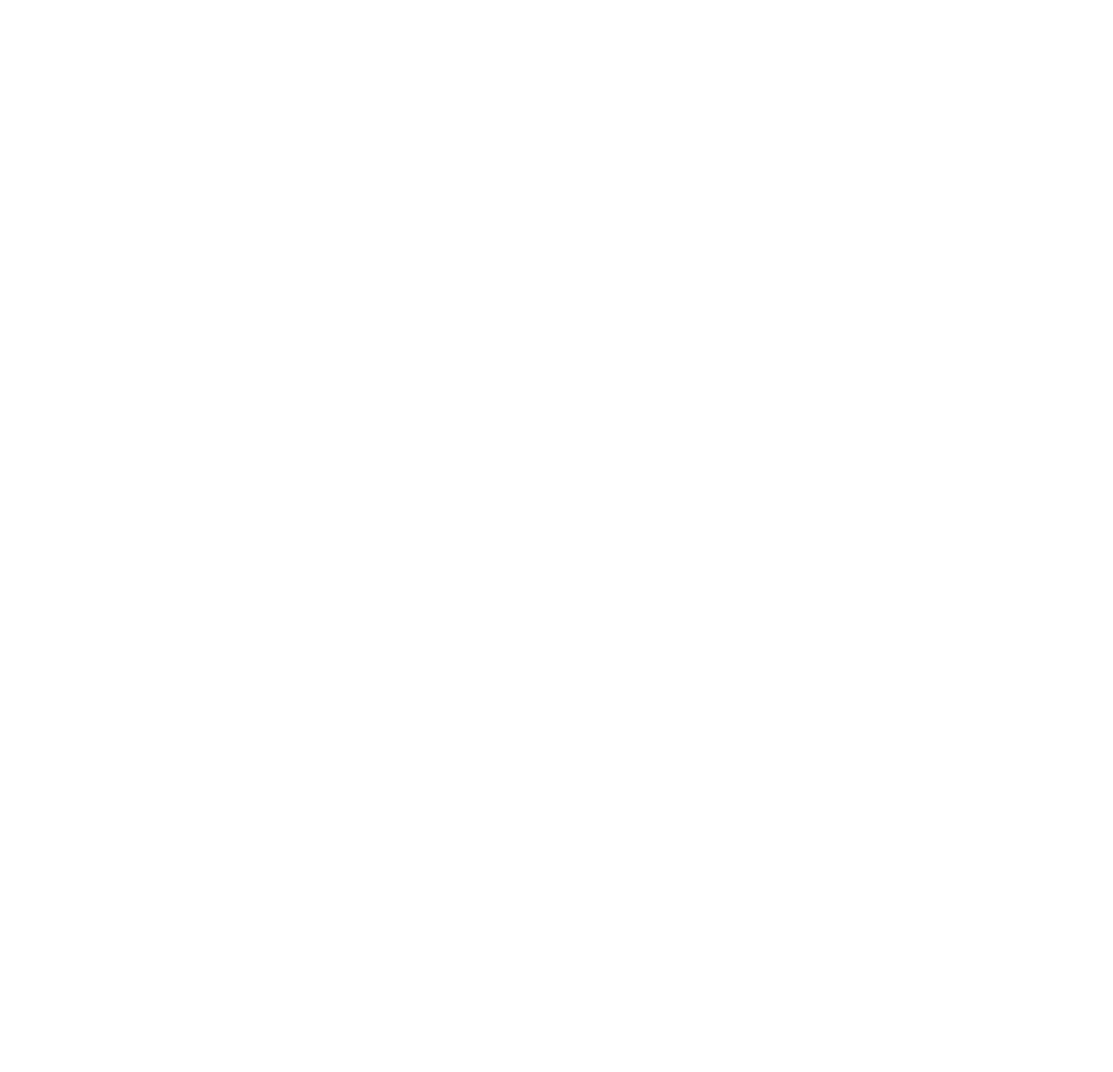
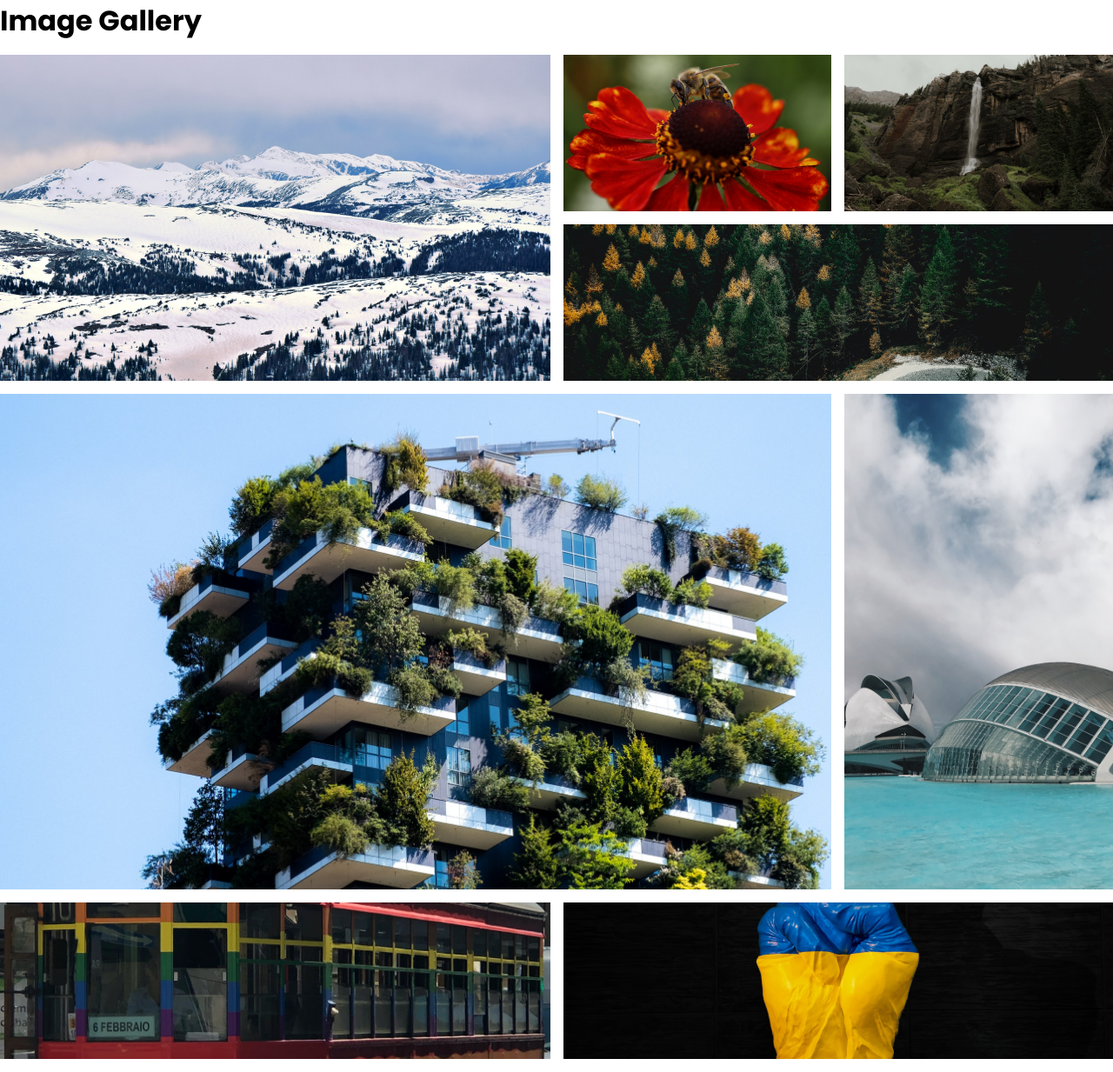
Before and after one commit to Pablo-Oar/ImgGallery, a plain HTML site: page ImgGallery/index.html in a window 1280 px wide. Shown: the whole page at 87% size. Before the commit the page ends 800 px from the top, so only its background shows below. Drawn offline with nearby package versions, Linux system fonts and the light colour scheme; files that its build step writes are made by us from their sources.

Commit message:
Add imgs

```diff
--- a/ImgGallery/css/estilos.scss
+++ b/ImgGallery/css/estilos.scss
@@ -11,3 +11,58 @@
 body{
     font-family: var(--poppins);
 }
+
+
+h2{
+    font-size: 35px;
+    padding: 10px 0;
+    text-align: center;
+}
+
+main .gallery__container{
+    display: grid;
+    padding: 15px 0;
+    grid-template-columns: repeat(4,1fr);
+    grid-auto-rows: 180px;
+    grid-template-areas:
+    "img1 img1 img2 img3"
+    "img1 img1 img4 img4"
+    "img5 img5 img5 img6"
+    "img5 img5 img5 img6"
+    "img5 img5 img5 img6"
+    "img7 img7 img8 img8";
+    gap: 15px;
+
+        .gallery__picture{
+            .gallery__img{
+                width: 100%;
+                height: 100%;
+                object-fit: cover;
+            }
+        }
+        .gallery__picture--1{
+            grid-area: img1;
+        }
+        .gallery__picture--2{
+            grid-area: img2;
+        }
+        .gallery__picture--3{
+            grid-area: img3;
+        }
+        .gallery__picture--4{
+            grid-area: img4;
+        }
+        .gallery__picture--5{
+            grid-area: img5;
+        }
+        .gallery__picture--6{
+            grid-area: img6;
+        }
+        .gallery__picture--7{
+            grid-area: img7;
+        }
+        .gallery__picture--8{
+            grid-area: img8;
+        }
+
+}
--- a/ImgGallery/index.html
+++ b/ImgGallery/index.html
@@ -3,37 +3,38 @@
     <head>
         <title>Img Gallery</title>
         <meta   name="viewport" content="width=device-width, initial-scale=1.0">
-        <link rel="stylesheet" href="estilos.css" type="text/css">
+        <link rel="stylesheet" href="/css/estilos.css" type="text/css">
         <link rel="preconnect" href="https://fonts.googleapis.com">
         <link rel="preconnect" href="https://fonts.gstatic.com" crossorigin>
         <link href="https://fonts.googleapis.com/css2?family=Poppins:wght@700&display=swap" rel="stylesheet">
     </head>
     <body>
         <main>
-            <section id="gallery__container">
-                <figure class="gallery__item gallery__item--1">
-
+            <h1>Image Gallery</h1>
+            <section class="gallery__container">
+                <figure class="gallery__picture gallery__picture--1">
+                    <img class="gallery__img" src="imgs/img1.jpg">
                 </figure>
-                <figure class="gallery__item gallery__item--2">
-
+                <figure class="gallery__picture gallery__picture--2">
+                    <img class="gallery__img" src="imgs/img2.jpg">
                 </figure>
-                <figure class="gallery__item gallery__item--3">
-
+                <figure class="gallery__picture gallery__picture--3">
+                    <img class="gallery__img" src="imgs/img3.jpg">
                 </figure>
-                <figure class="gallery__item gallery__item--4">
-
+                <figure class="gallery__picture gallery__picture--4">
+                    <img class="gallery__img" src="imgs/img4.jpg">
                 </figure>
-                <figure class="gallery__item gallery__item--5">
-
+                <figure class="gallery__picture gallery__picture--5">
+                    <img class="gallery__img" src="imgs/img5.jpg">
                 </figure>
-                <figure class="gallery__item gallery__item--6">
-
+                <figure class="gallery__picture gallery__picture--6">
+                    <img class="gallery__img" src="imgs/img6.jpg">
                 </figure>
-                <figure class="gallery__item gallery__item--7">
-
+                <figure class="gallery__picture gallery__picture--7">
+                    <img class="gallery__img" src="imgs/img7.jpg">
                 </figure>
-                <figure class="gallery__item gallery__item--8">
-
+                <figure class="gallery__picture gallery__picture--8">
+                    <img class="gallery__img" src="imgs/img8.jpg">
                 </figure>
             </section>
         </main>
```
Also changed, not shown: ImgGallery/css/estilos.css, ImgGallery/imgs/img1.jpg (added), ImgGallery/imgs/img2.jpg (added), ImgGallery/imgs/img3.jpg (added), ImgGallery/imgs/img4.jpg (added), ImgGallery/imgs/img5.jpg (added), ImgGallery/imgs/img6.jpg (added), ImgGallery/imgs/img7.jpg (added), ImgGallery/imgs/img8.jpg (added), 1 other file.
